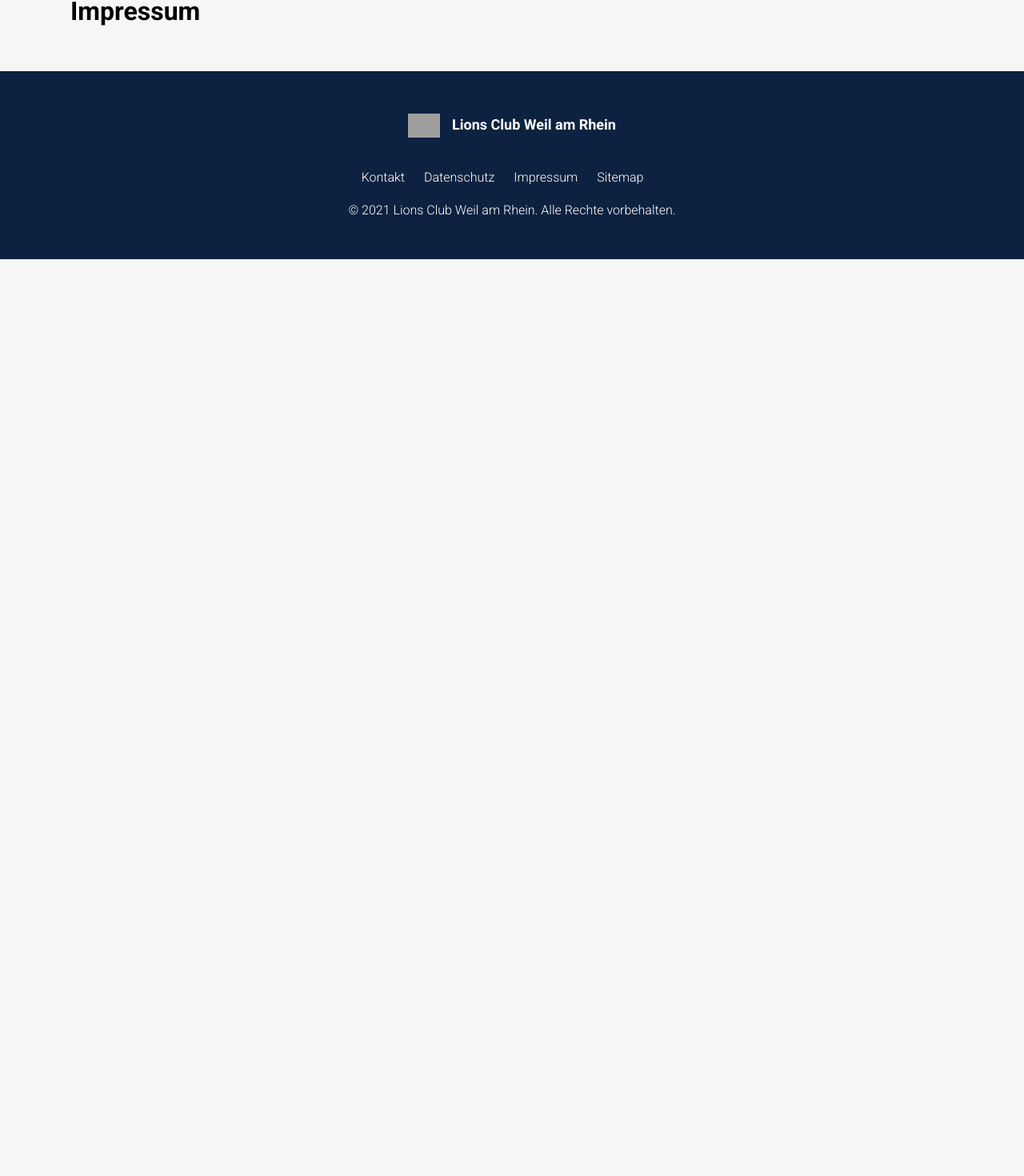
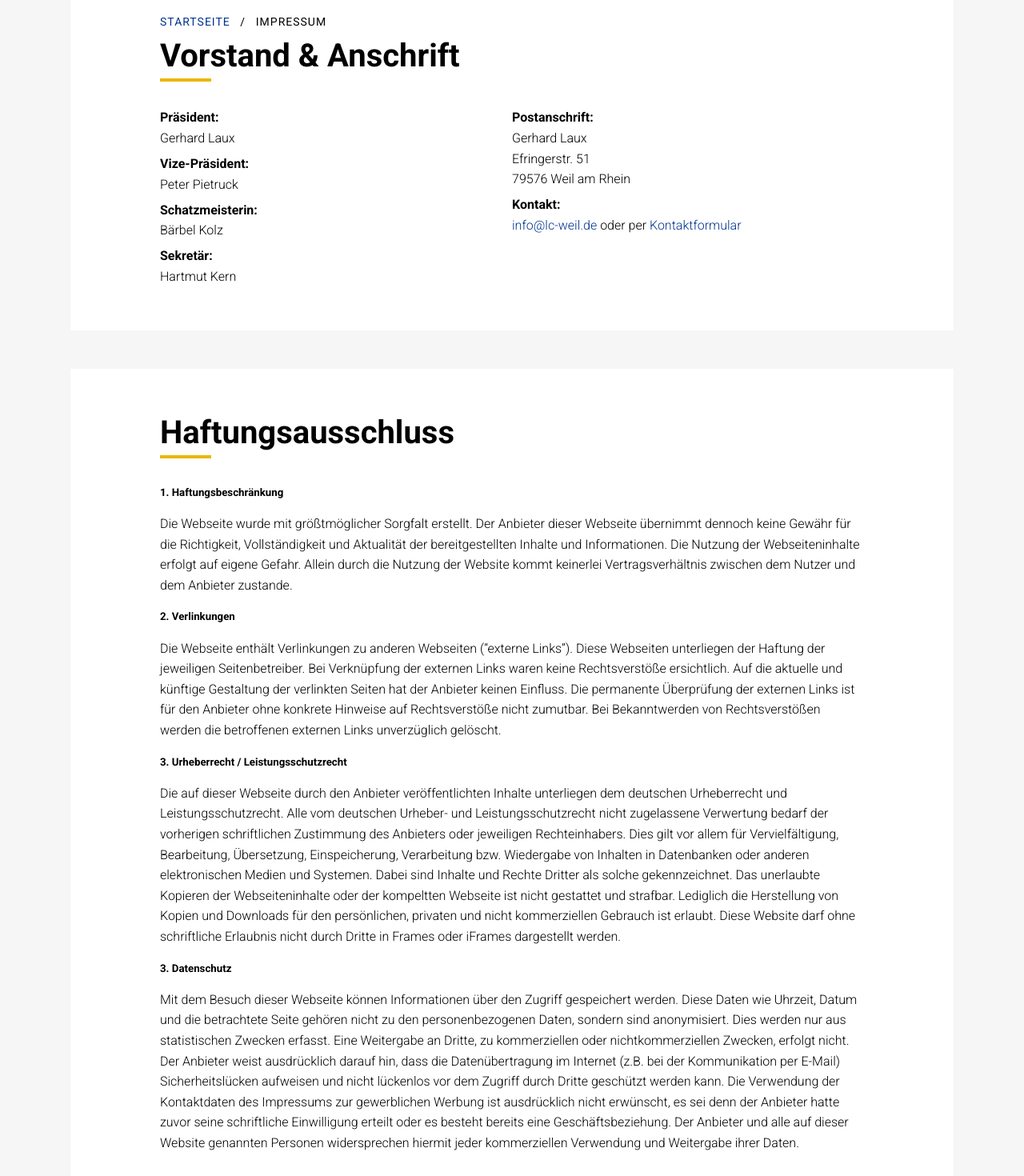
Before and after one commit to andreasremdt/lionsclub-weilamrhein, a Next.js app: page /impressum in a window 1280 px wide. Shown: the part 132-1602 px from the top of the page at 80% size. Before the commit the page ends 800 px from the top, so only its background shows below. Built offline with nearby package versions, Linux system fonts and the light colour scheme; grey boxes are pictures that could not be loaded.

Commit message:
feat: add imprint page

```diff
--- a/pages/impressum.jsx
+++ b/pages/impressum.jsx
@@ -1,12 +1,122 @@
 import Head from 'next/head';
+import Link from 'next/link';
+import Card from '../components/card';
+import Breadcrumbs from '../components/breadcrumbs';
+import Title from '../components/title';
+import styles from './impressum.module.css';
 
-export default function Page() {
-  return (
+const Page = () => (
   <>
     <Head>
       <title>Impressum</title>
     </Head>
-      <h1>Impressum</h1>
+    <Card Tag="main">
+      <Breadcrumbs
+        entries={[
+          { href: '/', title: 'Startseite' },
+          { href: '/impressum/', title: 'Impressum' },
+        ]}
+      />
+      <Title Tag="h2" underline>
+        Vorstand & Anschrift
+      </Title>
+
+      <div className={styles.container}>
+        <ul className={styles.list}>
+          <li className={styles.item}>
+            <strong className={styles.title}>Präsident:</strong> Gerhard Laux
+          </li>
+          <li className={styles.item}>
+            <strong className={styles.title}>Vize-Präsident:</strong> Peter Pietruck
+          </li>
+          <li className={styles.item}>
+            <strong className={styles.title}>Schatzmeisterin:</strong> Bärbel Kolz
+          </li>
+          <li className={styles.item}>
+            <strong className={styles.title}>Sekretär:</strong> Hartmut Kern
+          </li>
+        </ul>
+
+        <ul className={styles.list}>
+          <li className={styles.item}>
+            <strong className={styles.title}>Postanschrift:</strong> Gerhard Laux
+            <br />
+            Efringerstr. 51
+            <br />
+            79576 Weil am Rhein
+          </li>
+          <li className={styles.item}>
+            <strong className={styles.title}>Kontakt:</strong>
+            <a href="mailto:info@lc-weil.de">info@lc-weil.de</a> oder per{' '}
+            <Link href="/kontakt/">
+              <a>Kontaktformular</a>
+            </Link>
+          </li>
+        </ul>
+      </div>
+    </Card>
+
+    <Card>
+      <Title Tag="h2" underline>
+        Haftungsausschluss
+      </Title>
+      <Title Tag="h5" className={styles.heading}>
+        1. Haftungsbeschränkung
+      </Title>
+      <p>
+        Die Webseite wurde mit größtmöglicher Sorgfalt erstellt. Der Anbieter dieser Webseite
+        übernimmt dennoch keine Gewähr für die Richtigkeit, Vollständigkeit und Aktualität der
+        bereitgestellten Inhalte und Informationen. Die Nutzung der Webseiteninhalte erfolgt auf
+        eigene Gefahr. Allein durch die Nutzung der Website kommt keinerlei Vertragsverhältnis
+        zwischen dem Nutzer und dem Anbieter zustande.
+      </p>
+      <Title Tag="h5" className={styles.heading}>
+        2. Verlinkungen
+      </Title>
+      <p>
+        Die Webseite enthält Verlinkungen zu anderen Webseiten (“externe Links”). Diese Webseiten
+        unterliegen der Haftung der jeweiligen Seitenbetreiber. Bei Verknüpfung der externen Links
+        waren keine Rechtsverstöße ersichtlich. Auf die aktuelle und künftige Gestaltung der
+        verlinkten Seiten hat der Anbieter keinen Einfluss. Die permanente Überprüfung der externen
+        Links ist für den Anbieter ohne konkrete Hinweise auf Rechtsverstöße nicht zumutbar. Bei
+        Bekanntwerden von Rechtsverstößen werden die betroffenen externen Links unverzüglich
+        gelöscht.
+      </p>
+      <Title Tag="h5" className={styles.heading}>
+        3. Urheberrecht / Leistungsschutzrecht
+      </Title>
+      <p>
+        Die auf dieser Webseite durch den Anbieter veröffentlichten Inhalte unterliegen dem
+        deutschen Urheberrecht und Leistungsschutzrecht. Alle vom deutschen Urheber- und
+        Leistungsschutzrecht nicht zugelassene Verwertung bedarf der vorherigen schriftlichen
+        Zustimmung des Anbieters oder jeweiligen Rechteinhabers. Dies gilt vor allem für
+        Vervielfältigung, Bearbeitung, Übersetzung, Einspeicherung, Verarbeitung bzw. Wiedergabe von
+        Inhalten in Datenbanken oder anderen elektronischen Medien und Systemen. Dabei sind Inhalte
+        und Rechte Dritter als solche gekennzeichnet. Das unerlaubte Kopieren der Webseiteninhalte
+        oder der kompeltten Webseite ist nicht gestattet und strafbar. Lediglich die Herstellung von
+        Kopien und Downloads für den persönlichen, privaten und nicht kommerziellen Gebrauch ist
+        erlaubt. Diese Website darf ohne schriftliche Erlaubnis nicht durch Dritte in Frames oder
+        iFrames dargestellt werden.
+      </p>
+      <Title Tag="h5" className={styles.heading}>
+        3. Datenschutz
+      </Title>
+      <p>
+        Mit dem Besuch dieser Webseite können Informationen über den Zugriff gespeichert werden.
+        Diese Daten wie Uhrzeit, Datum und die betrachtete Seite gehören nicht zu den
+        personenbezogenen Daten, sondern sind anonymisiert. Dies werden nur aus statistischen
+        Zwecken erfasst. Eine Weitergabe an Dritte, zu kommerziellen oder nichtkommerziellen
+        Zwecken, erfolgt nicht. Der Anbieter weist ausdrücklich darauf hin, dass die
+        Datenübertragung im Internet (z.B. bei der Kommunikation per E-Mail) Sicherheitslücken
+        aufweisen und nicht lückenlos vor dem Zugriff durch Dritte geschützt werden kann. Die
+        Verwendung der Kontaktdaten des Impressums zur gewerblichen Werbung ist ausdrücklich nicht
+        erwünscht, es sei denn der Anbieter hatte zuvor seine schriftliche Einwilligung erteilt oder
+        es besteht bereits eine Geschäftsbeziehung. Der Anbieter und alle auf dieser Website
+        genannten Personen widersprechen hiermit jeder kommerziellen Verwendung und Weitergabe ihrer
+        Daten.
+      </p>
+    </Card>
   </>
 );
-}
+
+export default Page;
--- /dev/null
+++ b/pages/impressum.module.css
@@ -0,0 +1,33 @@
+.container {
+  display: flex;
+  margin-top: 2rem;
+}
+
+.list {
+  list-style: none;
+  margin: unset;
+  padding-left: unset;
+  flex: 0 0 50%;
+}
+
+.item {
+  margin-bottom: 0.4rem;
+}
+
+.title {
+  display: block;
+}
+
+.heading {
+  margin-top: 1rem;
+}
+
+.heading:first-of-type {
+  margin-top: 2rem;
+}
+
+@media (max-width: 800px) {
+  .container {
+    display: block;
+  }
+}
--- a/styles/globals.css
+++ b/styles/globals.css
@@ -24,6 +24,16 @@ a {
   text-decoration: none;
 }
 
+li a,
+p a {
+  color: var(--color-blue);
+}
+
+li a:hover,
+p a:hover {
+  text-decoration: underline;
+}
+
 * {
   box-sizing: border-box;
 }
@@ -33,6 +43,10 @@ p {
   margin-bottom: unset;
 }
 
+li {
+  font-weight: lighter;
+}
+
 .container {
   width: 90rem;
   width: clamp(16rem, 90vw, 80rem);
```
Lines whose indentation alone changed are shown as unchanged.
